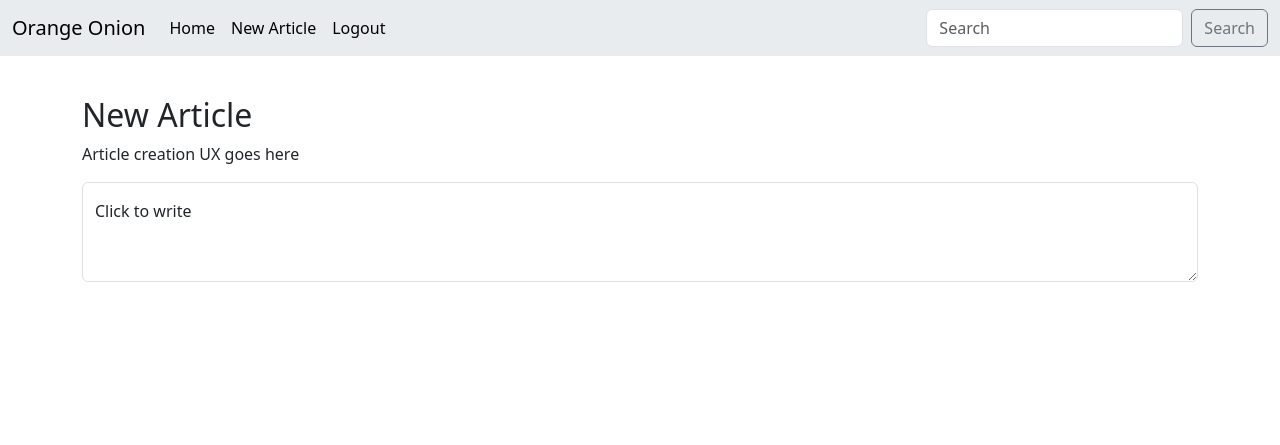
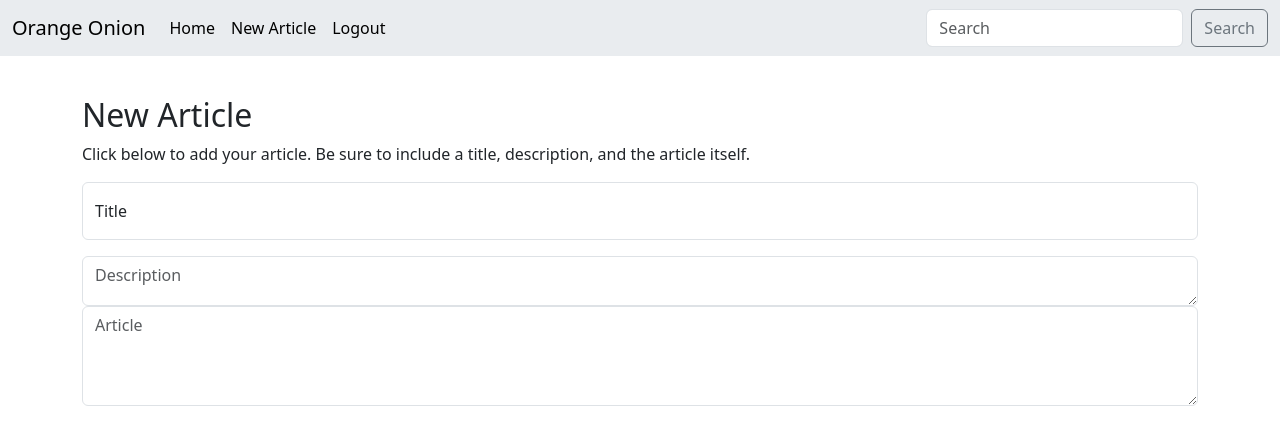
Before and after one commit to Bratah123/TheOrangeOnion, a Flask app: page /new_article in a window 1280 px wide. Shown: the top 445 px of the page. Run offline with Flask 3, Linux system fonts and the light colour scheme; parts of the project's set-up code (start-up, migrations or seed data) failed here and were passed over.

Commit message:
Update new_article.html

```diff
--- a/src/templates/new_article.html
+++ b/src/templates/new_article.html
@@ -7,11 +7,18 @@
       <h2 class="mt-1">New Article</h2>
     </div>
 
-<div class="container-lg">Article creation UX goes here</div>
-<div class="col">
-<div class="form-floating">
+  <div class="container-lg">Click below to add your article. Be sure to include a title, description, and the article itself.</div>
+    <div class="col">
+    <div class="form-floating"></div>
 
-    <textarea class="form-control" placeholder="Leave a comment here" id="floatingTextarea2" style="height: 100px"></textarea>
-    <label for="floatingTextarea2">Click to write</label>
+    <div class="form-floating mb-3">
+      <input type="email" class="form-control" id="floatingInput" placeholder="name@example.com">
+      <label for="floatingInput">Title</label>
+    </div>
+
+    <textarea class="form-control" placeholder="Description" id="floatingTextarea2" style="height: 50px"></textarea>
+    <textarea class="form-control" placeholder="Article" id="floatingTextarea2" style="height: 100px"></textarea>
+
   </div>
+</div>
 {% endblock %}
```
